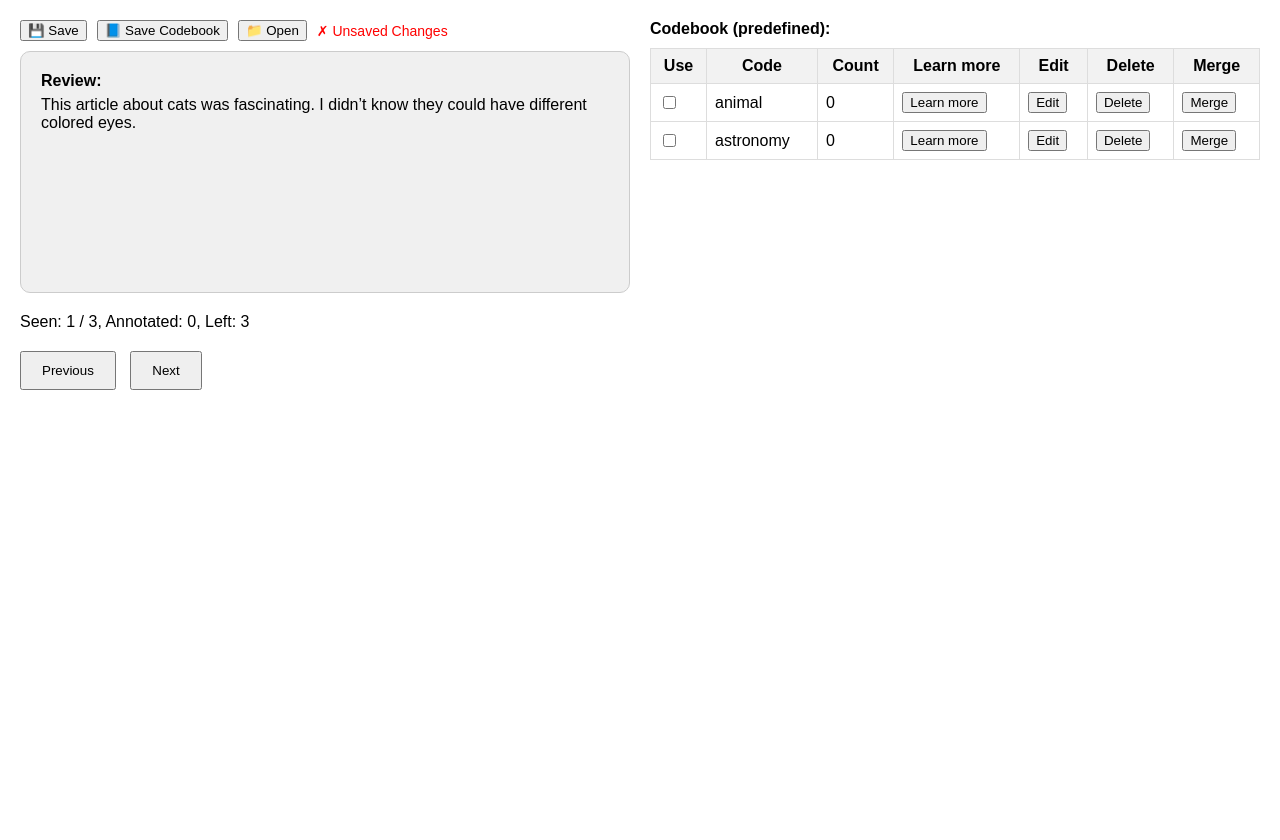
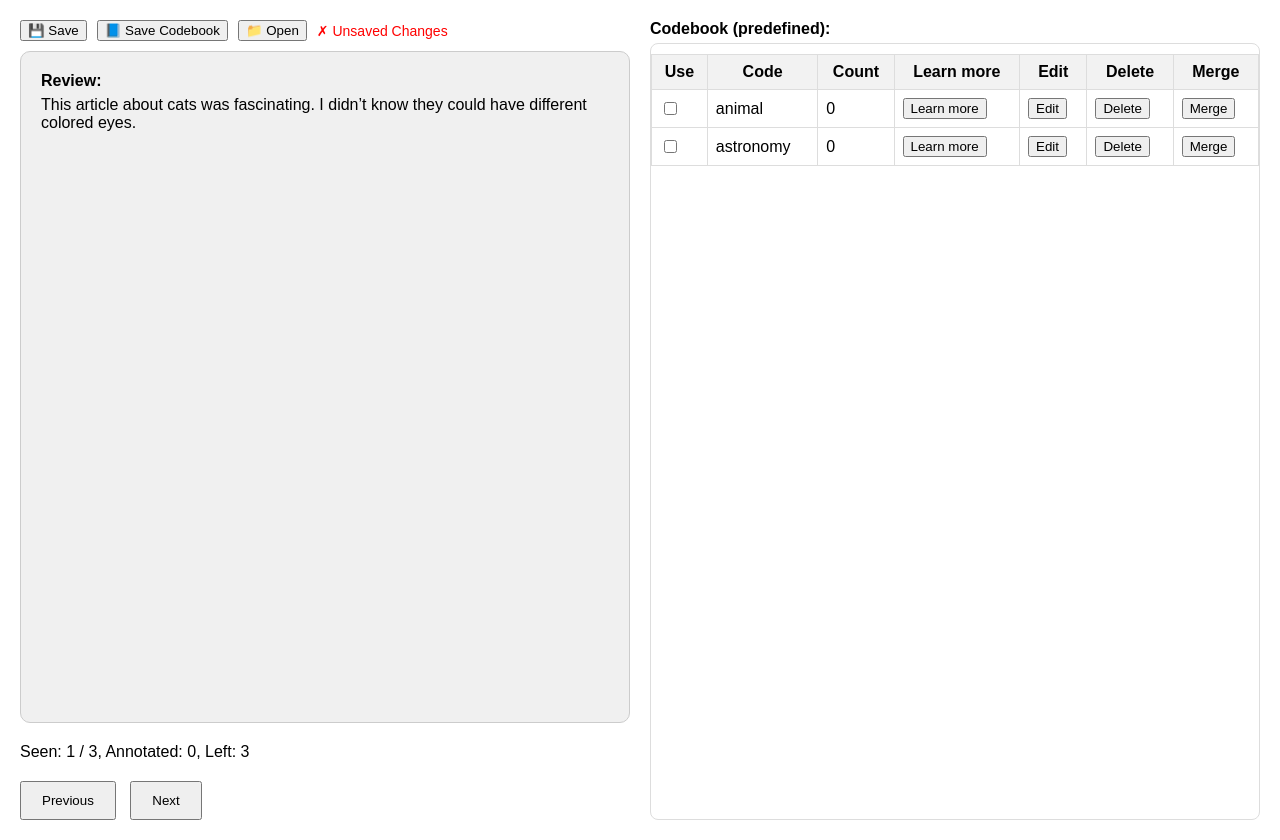
Before and after one commit to arazilab/annotation_tools, a plain HTML site: page closed-codebook-annotation-tool/index.html in a window 1280 px wide. Before the commit the page ends 800 px from the top, so only its background shows below. Drawn offline with Linux system fonts and the light colour scheme.

Commit message:
Update index.html

```diff
--- a/closed-codebook-annotation-tool/index.html
+++ b/closed-codebook-annotation-tool/index.html
@@ -4,14 +4,17 @@
   <meta charset="UTF-8" />
   <title>Closed Codebook Annotation Tool</title>
   <style>
+    html, body { height: 100%; }
     body {
       display: flex;
       font-family: sans-serif;
       margin: 0;
       padding: 20px;
       gap: 20px;
+      height: 100vh;
+      overflow: hidden;
     }
-    #left-panel, #right-panel { flex: 1; }
+    #left-panel, #right-panel { flex: 1; display: flex; flex-direction: column; min-height: 0; }
     #text-box {
       background-color: #f0f0f0;
       color: black;
@@ -23,7 +26,8 @@
       display: flex;
       align-items: center;
       justify-content: center;
-      overflow: hidden;
+      flex: 1;
+      overflow: auto;
     }
     #text-box img { max-width: 100%; height: auto; }
     #text-box iframe {
@@ -42,12 +46,13 @@
     #save-status { font-size: 14px; }
     .saved { color: green; }
     .unsaved { color: red; }
-    #code-table { margin-top: 10px; border-collapse: collapse; width: 100%; }
+    #code-table { margin-top: 10px; border-collapse: collapse; width: 100%; max-height: none; }
     #code-table td, #code-table th { border: 1px solid #ddd; padding: 8px; }
     #code-table th { background-color: #f2f2f2; }
     #nav-buttons { margin-top: 20px; }
     #nav-buttons button { padding: 10px 20px; margin-right: 10px; }
     .error { color: red; margin-top: 5px; }
+    #codebook-scroll { flex: 1; min-height: 0; overflow: auto; border: 1px solid #ddd; border-radius: 8px; background: #fff; }
     .modal-backdrop {
       position: fixed; inset: 0; background: rgba(0,0,0,0.4); display: none; align-items: center; justify-content: center;
     }
@@ -79,6 +84,7 @@
   <div id="right-panel">
     <div><strong>Codebook (predefined):</strong></div>
     <div class="error" id="errorBox"></div>
+    <div id="codebook-scroll">
       <table id="code-table">
         <thead>
           <tr>
@@ -93,6 +99,7 @@
         </thead>
         <tbody id="code-list"></tbody>
       </table>
+    </div>
   </div>
 
   <!-- Simple modal for Learn more -->
@@ -277,7 +284,7 @@
         tdUse.appendChild(chk);
 
         const tdCode = document.createElement('td');
-        tdCode.innerText = code;
+        tdCode.innerHTML = code;
 
         const tdCount = document.createElement('td');
         tdCount.innerText = countCodeUse(code);
@@ -306,7 +313,7 @@
           const select = document.createElement('select');
           otherCodes.forEach(c => {
             const opt = document.createElement('option');
-            opt.value = c; opt.innerText = c; select.appendChild(opt);
+            opt.value = c; opt.innerHTML = c; select.appendChild(opt);
           });
           const input = document.createElement('input');
           input.type = 'text'; input.placeholder = 'New code name';
@@ -349,7 +356,7 @@
     function showLearnMore(code) {
       const i = findCodebookIndexByCode(code);
       const entry = i >= 0 ? codebook[i] : { definition: '', example: '' };
-      document.getElementById('modal-title').innerText = code;
+      document.getElementById('modal-title').innerHTML = code;
       document.getElementById('modal-definition').innerText = entry.definition || '';
       document.getElementById('modal-example').innerText = entry.example || '';
       showModal();
```
Lines whose indentation alone changed are shown as unchanged.
